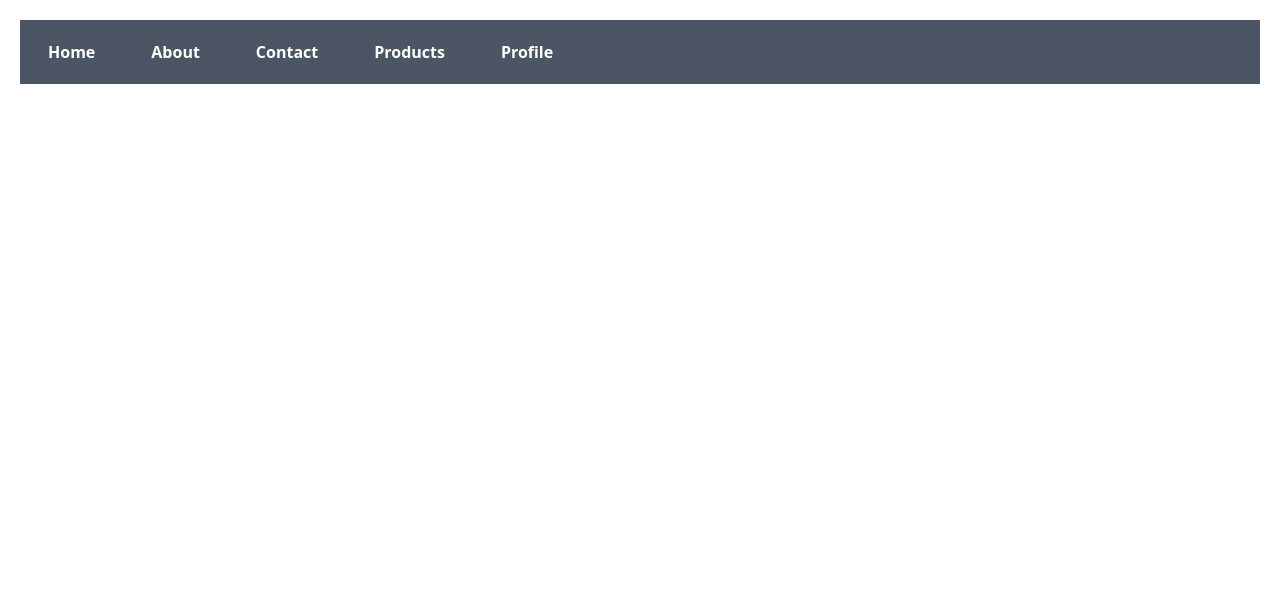
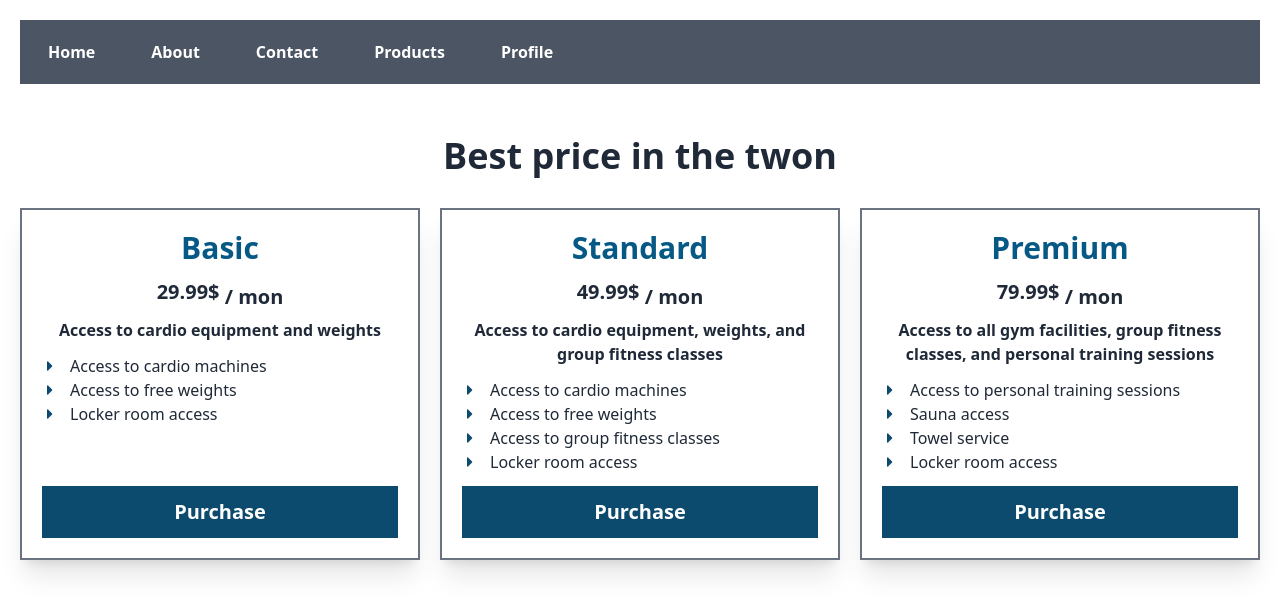
Before and after one commit to shahinexy/PH-Price-Options-R.P, a React (Vite) app: page / in a window 1280 px wide. Shown: the top 614 px of the page. Built offline with nearby package versions, Linux system fonts and the light colour scheme.

Commit message:
price card done

```diff
--- a/src/App.jsx
+++ b/src/App.jsx
@@ -1,5 +1,6 @@
 // import DaisyNav from "./component/DaisyNav/DaisyNav"
 import NavBar from "./component/NavBar/NavBar"
+import PriceOption from "./component/PriceOption/PriceOption"
 
 
 function App() {
@@ -8,6 +9,7 @@ function App() {
     <div className="container max-w-7xl mx-auto px-5">
       <NavBar></NavBar>
       {/* <DaisyNav></DaisyNav> */}
+      <PriceOption></PriceOption>
     </div>
   )
 }
--- /dev/null
+++ b/src/component/PriceOption/PriceOption.jsx
@@ -0,0 +1,57 @@
+import { FaCaretRight } from "react-icons/fa";
+
+const PriceOption = () => {
+
+    const gymPrices = [
+        {
+          id: 1,
+          type: "Basic",
+          price: 29.99,
+          description: "Access to cardio equipment and weights",
+          features: ["Access to cardio machines", "Access to free weights", "Locker room access"]
+        },
+        {
+          id: 2,
+          type: "Standard",
+          price: 49.99,
+          description: "Access to cardio equipment, weights, and group fitness classes",
+          features: ["Access to cardio machines", "Access to free weights", "Access to group fitness classes", "Locker room access"]
+        },
+        {
+          id: 3,
+          type: "Premium",
+          price: 79.99,
+          description: "Access to all gym facilities, group fitness classes, and personal training sessions",
+          features: [ "Access to personal training sessions", "Sauna access", "Towel service", "Locker room access"]
+        }
+      ];
+
+
+    return (
+        <div>
+            <h1 className="text-center text-4xl font-bold my-8">Best price in the twon</h1>
+            <div className="grid md:grid-cols-3 grid-cols-1 gap-5">
+            {
+                gymPrices.map(card => (
+                    <div key={card.id} className="border-2 border-gray-500 p-5 shadow-xl text-center space-y-3 flex flex-col">
+                        <h1 className="text-3xl font-bold text-sky-800">{card.type}</h1>
+                        <p className="text-xl font-bold">{card.price}$ <sub className="text-xl">/ mon</sub> </p>
+                        <p className="font-semibold">{card.description}</p>
+                        <div className="text-start flex-grow">
+                            <ul>
+                            {
+                                card.features.map(feature => <li key={card.id} className="flex gap-3 items-center"><FaCaretRight className="text-sky-900" />
+                                {feature}</li>)
+                            }
+                            </ul>
+                        </div>
+                        <button className="w-full bg-sky-900 py-3 text-xl font-semibold text-white hover:bg-sky-700">Purchase</button>
+                    </div>
+                ))
+            }
+            </div>
+        </div>
+    );
+};
+
+export default PriceOption;
```
